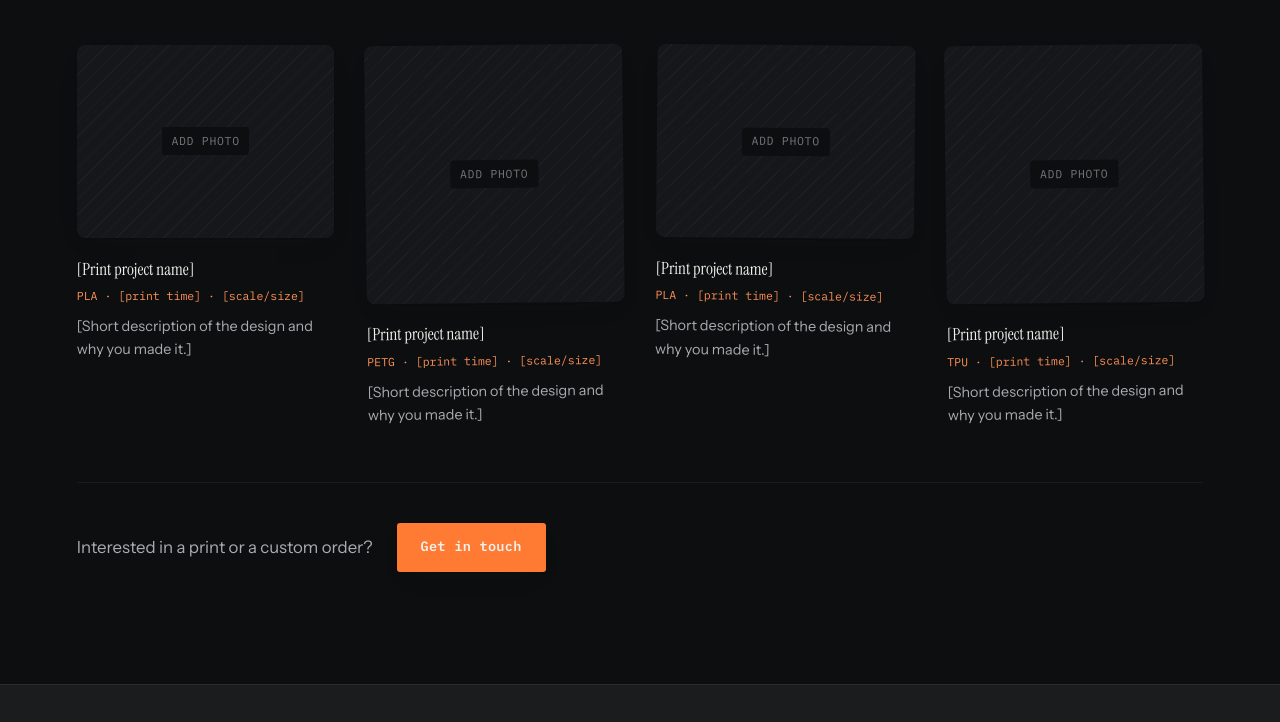
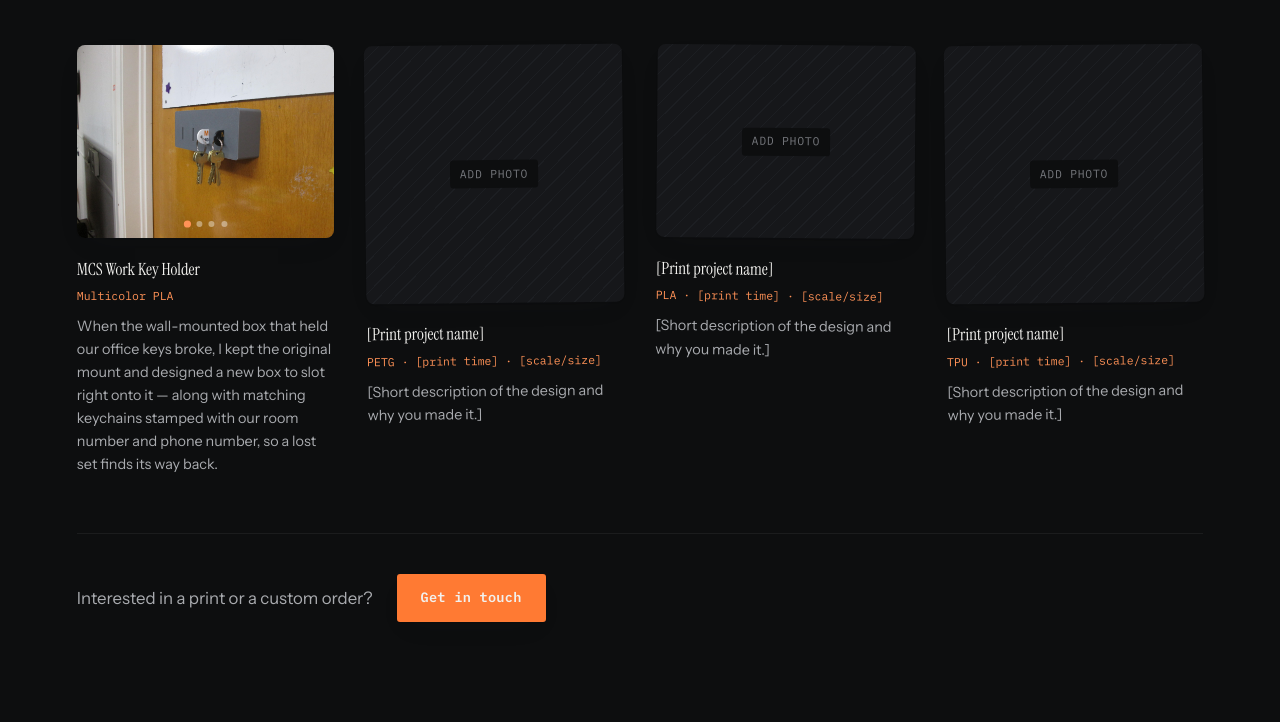
Before and after one commit to Charliegettinghub/Website-v2, a plain HTML site: page index.html in a window 1280 px wide. Shown: the part 2736-3458 px from the top of the page. Drawn offline with Linux system fonts and the light colour scheme.

Commit message:
Add Instagram-style photo carousel to print cards
Reusable scroll-snap carousel (arrows + dots + keyboard nav) for print
cards with multiple photos. Fills in the first card with a real project:
the MCS Work Key Holder.

```diff
--- a/index.html
+++ b/index.html
@@ -163,10 +163,20 @@
 
     <div class="print-grid reveal">
       <article class="print-card">
-        <div class="print-card__photo"><span>add photo</span></div>
-        <h3>[Print project name]</h3>
-        <p class="print-card__spec">PLA · [print time] · [scale/size]</p>
-        <p>[Short description of the design and why you made it.]</p>
+        <div class="print-card__photo print-carousel">
+          <div class="print-carousel__track">
+            <img class="print-carousel__slide" src="assets/prints/key-box/mounted.jpg" alt="3D-printed key box mounted on the office door with two labeled key sets hanging from it">
+            <img class="print-carousel__slide" src="assets/prints/key-box/open.jpg" alt="The key box detached from its wall mount, showing the internal key-slot compartments">
+            <img class="print-carousel__slide" src="assets/prints/key-box/tag-detail.jpg" alt="Close-up of a keychain tag printed with the room number and phone number, held next to the mounted box">
+            <img class="print-carousel__slide" src="assets/prints/key-box/keychain.jpg" alt="A single key and its printed keychain tag resting on a table">
+          </div>
+          <button class="print-carousel__arrow print-carousel__arrow--prev" aria-label="Previous photo">‹</button>
+          <button class="print-carousel__arrow print-carousel__arrow--next" aria-label="Next photo">›</button>
+          <div class="print-carousel__dots" role="tablist" aria-label="Photo navigation"></div>
+        </div>
+        <h3>MCS Work Key Holder</h3>
+        <p class="print-card__spec">Multicolor PLA</p>
+        <p>When the wall-mounted box that held our office keys broke, I kept the original mount and designed a new box to slot right onto it — along with matching keychains stamped with our room number and phone number, so a lost set finds its way back.</p>
       </article>
 
       <article class="print-card">
--- a/script.js
+++ b/script.js
@@ -48,3 +48,74 @@
   },
   { passive: true }
 );
+
+// Print card photo carousels (Instagram-style swipe/dots/arrows)
+const prefersReducedMotionForCarousel = window.matchMedia(
+  "(prefers-reduced-motion: reduce)"
+).matches;
+
+document.querySelectorAll(".print-carousel").forEach((carousel) => {
+  const track = carousel.querySelector(".print-carousel__track");
+  const slides = Array.from(track.querySelectorAll(".print-carousel__slide"));
+  const prevBtn = carousel.querySelector(".print-carousel__arrow--prev");
+  const nextBtn = carousel.querySelector(".print-carousel__arrow--next");
+  const dotsContainer = carousel.querySelector(".print-carousel__dots");
+
+  if (slides.length < 2) return;
+
+  track.tabIndex = 0;
+
+  function scrollBehavior() {
+    return prefersReducedMotionForCarousel ? "auto" : "smooth";
+  }
+
+  function currentIndex() {
+    return Math.round(track.scrollLeft / track.clientWidth);
+  }
+
+  function setActiveDot(index) {
+    dots.forEach((dot, i) => {
+      dot.classList.toggle("is-active", i === index);
+      dot.setAttribute("aria-selected", i === index);
+    });
+  }
+
+  function goToSlide(index) {
+    track.scrollTo({ left: track.clientWidth * index, behavior: scrollBehavior() });
+  }
+
+  const dots = slides.map((_, index) => {
+    const dot = document.createElement("button");
+    dot.className = "print-carousel__dot";
+    dot.setAttribute("role", "tab");
+    dot.setAttribute("aria-selected", index === 0);
+    dot.setAttribute("aria-label", `Photo ${index + 1} of ${slides.length}`);
+    dot.addEventListener("click", () => goToSlide(index));
+    dotsContainer.appendChild(dot);
+    return dot;
+  });
+  dots[0].classList.add("is-active");
+
+  prevBtn.addEventListener("click", () => goToSlide(Math.max(0, currentIndex() - 1)));
+  nextBtn.addEventListener("click", () =>
+    goToSlide(Math.min(slides.length - 1, currentIndex() + 1))
+  );
+
+  track.addEventListener("keydown", (e) => {
+    if (e.key === "ArrowLeft") goToSlide(Math.max(0, currentIndex() - 1));
+    if (e.key === "ArrowRight") goToSlide(Math.min(slides.length - 1, currentIndex() + 1));
+  });
+
+  let scrollRaf = null;
+  track.addEventListener(
+    "scroll",
+    () => {
+      if (scrollRaf) return;
+      scrollRaf = requestAnimationFrame(() => {
+        setActiveDot(currentIndex());
+        scrollRaf = null;
+      });
+    },
+    { passive: true }
+  );
+});
--- a/styles.css
+++ b/styles.css
@@ -560,6 +560,84 @@
   border-radius: 3px;
 }
 
+.print-carousel {
+  position: relative;
+  overflow: hidden;
+  align-items: stretch;
+}
+
+.print-carousel__track {
+  display: flex;
+  width: 100%;
+  height: 100%;
+  overflow-x: auto;
+  scroll-snap-type: x mandatory;
+  scrollbar-width: none;
+  -webkit-overflow-scrolling: touch;
+}
+.print-carousel__track::-webkit-scrollbar { display: none; }
+.print-carousel__track:focus-visible { outline: 2px solid var(--accent); outline-offset: -2px; }
+
+.print-carousel__slide {
+  flex: 0 0 100%;
+  width: 100%;
+  height: 100%;
+  object-fit: cover;
+  scroll-snap-align: start;
+}
+
+.print-carousel__arrow {
+  position: absolute;
+  top: 50%;
+  transform: translateY(-50%);
+  width: 2rem;
+  height: 2rem;
+  border: none;
+  border-radius: 50%;
+  background: rgba(13, 14, 15, 0.55);
+  color: #f1efec;
+  font-size: 1.2rem;
+  line-height: 1;
+  display: flex;
+  align-items: center;
+  justify-content: center;
+  cursor: pointer;
+  opacity: 0;
+  transition: opacity 0.2s var(--ease), background-color 0.2s var(--ease);
+}
+.print-carousel__arrow--prev { left: 0.6rem; }
+.print-carousel__arrow--next { right: 0.6rem; }
+.print-carousel__arrow:hover { background: var(--accent-fill); }
+.print-carousel__arrow:focus-visible { opacity: 1; outline: 2px solid var(--accent); outline-offset: 2px; }
+
+@media (hover: hover) {
+  .print-carousel:hover .print-carousel__arrow { opacity: 1; }
+}
+
+.print-carousel__dots {
+  position: absolute;
+  bottom: 0.7rem;
+  left: 50%;
+  transform: translateX(-50%);
+  display: flex;
+  gap: 0.4rem;
+}
+
+.print-carousel__dot {
+  width: 6px;
+  height: 6px;
+  border-radius: 50%;
+  border: none;
+  padding: 0;
+  background: rgba(255, 255, 255, 0.4);
+  cursor: pointer;
+  transition: background-color 0.2s var(--ease), transform 0.2s var(--ease);
+}
+.print-carousel__dot.is-active {
+  background: var(--accent);
+  transform: scale(1.2);
+}
+
 .print-card h3 {
   font-size: 1.05rem;
   font-weight: 500;
```
Also changed, not shown: assets/prints/key-box/keychain.jpg (added), assets/prints/key-box/mounted.jpg (added), assets/prints/key-box/open.jpg (added), assets/prints/key-box/tag-detail.jpg (added), 1 other file.
